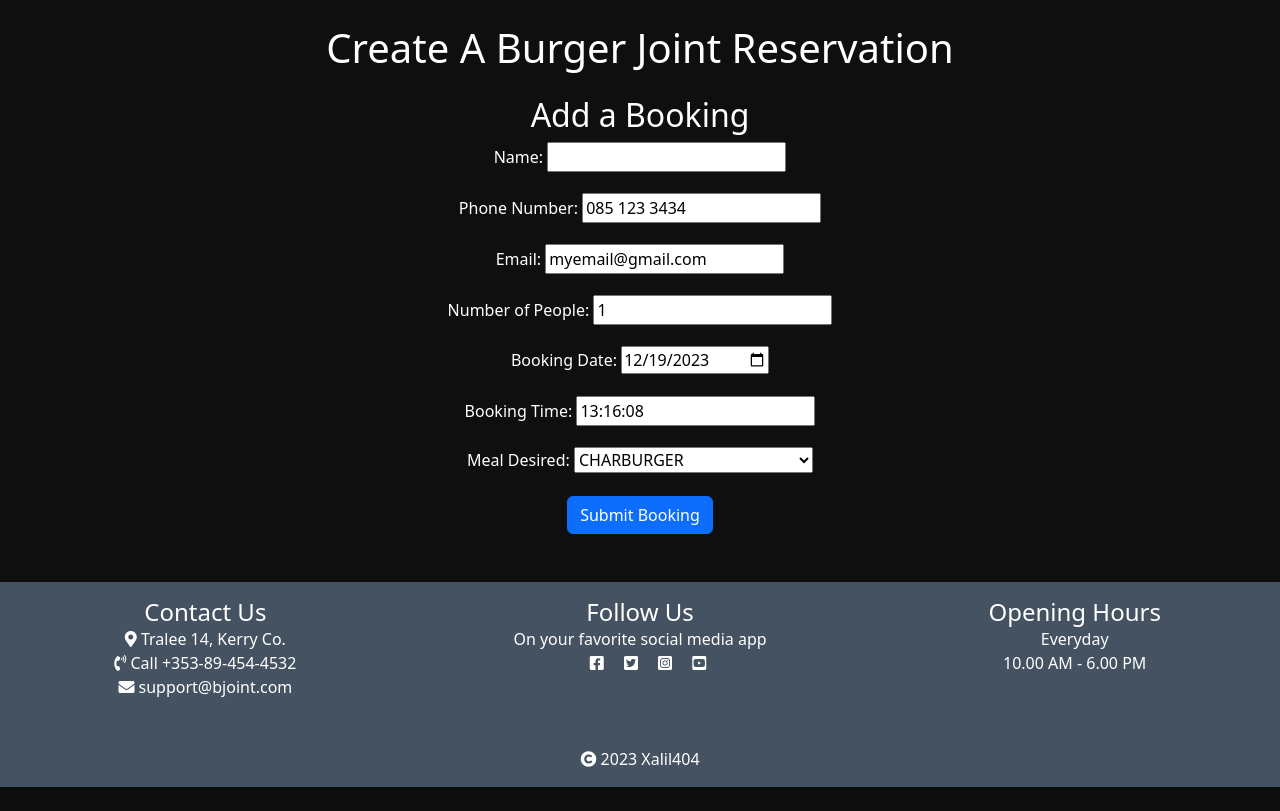
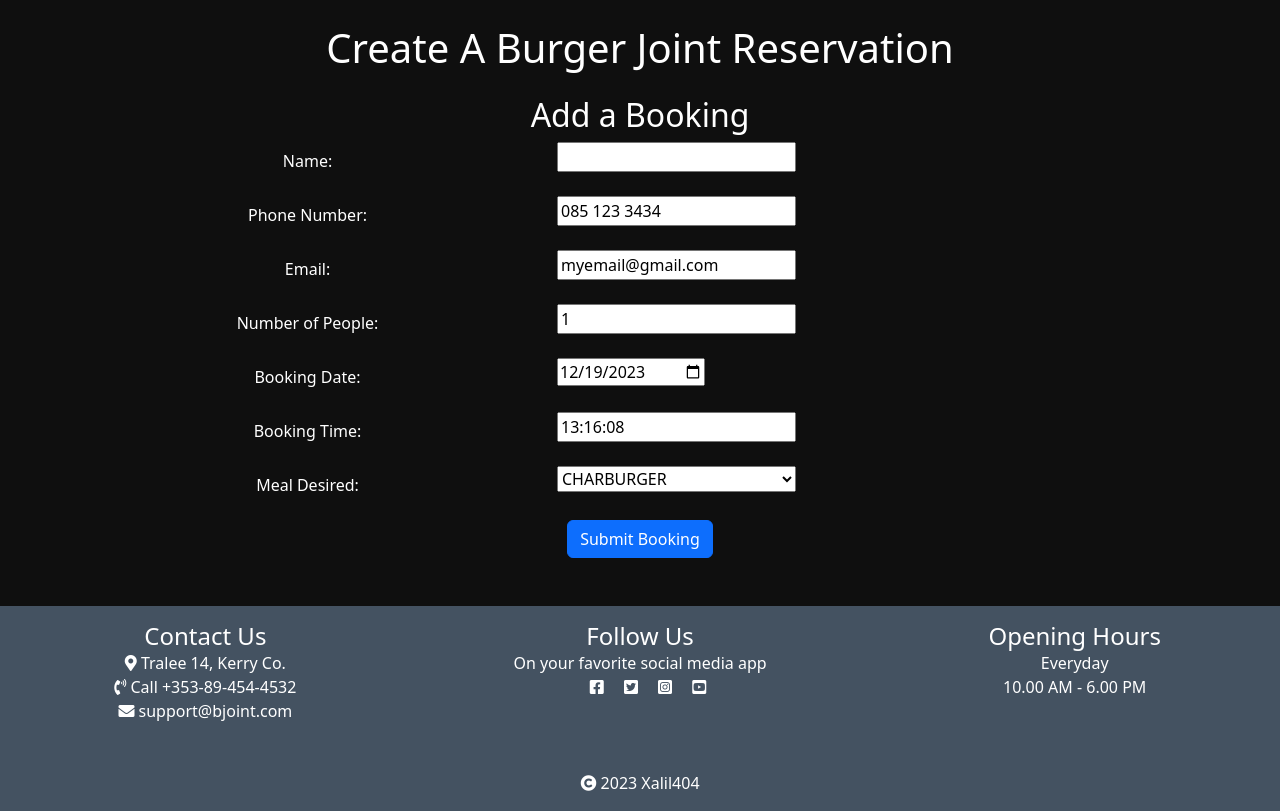
Before and after one commit to Xalil404/burgerjoint, a Django app: page /addtable/ in a window 1280 px wide. Shown: the part 60-871 px from the top of the page. Before the commit the page ends 847 px from the top, so only its background shows below. Run offline with Django 3.2, Linux system fonts and the light colour scheme.

Commit message:
Styled create & edit booking into neat columns

```diff
--- a/templates/addtable.html
+++ b/templates/addtable.html
@@ -10,39 +10,53 @@
         <form method="POST" action="{% url 'addtable' %}">
             {% csrf_token %}
 
-            <div class="mb-3 text-white">
-                <label for="{{ form.name.id }}" class="form-label">Name:</label>
+            <div class="mb-3 text-white form-group row">
+                <label for="{{ form.name.id }}" class="col-sm-5 col-form-label">Name:</label>
+                <div class="col-sm-1">
                 {{ form.name }}
+                </div>
             </div>
 
-            <div class="mb-3 text-white">
-                <label for="{{ form.phone_number.id }}" class="form-label">Phone Number:</label>
+            <div class="mb-3 text-white form-group row">
+                <label for="{{ form.phone_number.id }}" class="col-sm-5 col-form-label">Phone Number:</label>
+                <div class="col-sm-1">
                 {{ form.phone_number }}
+                </div>
             </div>
 
-            <div class="mb-3 text-white">
-                <label for="{{ form.email.id }}" class="form-label">Email:</label>
+            <div class="mb-3 text-white form-group row">
+                <label for="{{ form.email.id }}" class="col-sm-5 col-form-label">Email:</label>
+                <div class="col-sm-1">
                 {{ form.email }}
+                </div>
             </div>
 
-            <div class="mb-3 text-white">
-                <label for="{{ form.number_of_people.id }}" class="form-label">Number of People:</label>
+            <div class="mb-3 text-white form-group row">
+                <label for="{{ form.number_of_people.id }}" class="col-sm-5 col-form-label">Number of People:</label>
+                <div class="col-sm-1">
                 {{ form.number_of_people }}
+                </div>
             </div>
 
-            <div class="mb-3 text-white">
-                <label for="{{ form.booking_date.id }}" class="form-label">Booking Date:</label>
+            <div class="mb-3 text-white form-group row">
+                <label for="{{ form.booking_date.id }}" class="col-sm-5 col-form-label">Booking Date:</label>
+                <div class="col-sm-1">
                 {{ form.booking_date }}
+                </div>
             </div>
 
-            <div class="mb-3 text-white">
-                <label for="{{ form.booking_time.id }}" class="form-label">Booking Time:</label>
+            <div class="mb-3 text-white form-group row">
+                <label for="{{ form.booking_time.id }}" class="col-sm-5 col-form-label">Booking Time:</label>
+                <div class="col-sm-1">
                 {{ form.booking_time }}
+                </div>
             </div>
 
-            <div class="mb-3 text-white">
-                <label for="{{ form.meals_desired.id }}" class="form-label">Meal Desired:</label>
+            <div class="mb-3 text-white form-group row">
+                <label for="{{ form.meals_desired.id }}" class="col-sm-5 col-form-label">Meal Desired:</label>
+                <div class="col-sm-1">
                 {{ form.meals_desired }}
+                </div>
             </div>
 
             <button type="submit" class="btn btn-primary">Submit Booking</button>
--- a/templates/base.html
+++ b/templates/base.html
@@ -113,7 +113,7 @@
             <p class="m-0 text-white"><i class="fas fa-copyright" style="color: #ffffff;"></i> 2023 Xalil404</p>
         </div>
     </footer>
-<!--booking cancellation-->
+<!--Cancellation Pop-up-->
 <div class="modal fade" id="confirmDeleteModal" tabindex="-1" aria-labelledby="confirmDeleteModalLabel" aria-hidden="true">
     <div class="modal-dialog">
         <div class="modal-content">
@@ -122,7 +122,7 @@
                 <button type="button" class="btn-close" data-bs-dismiss="modal" aria-label="Close"></button>
             </div>
             <div class="modal-body">
-                Are you sure you want to cancel this booking?
+                Are you sure you want to cancel? This action is not reversible!
             </div>
             <div class="modal-footer">
                 <button type="button" class="btn btn-secondary" data-bs-dismiss="modal">Cancel</button>
```
Also changed, not shown: templates/edit_booking.html (+28 -14 lines).
